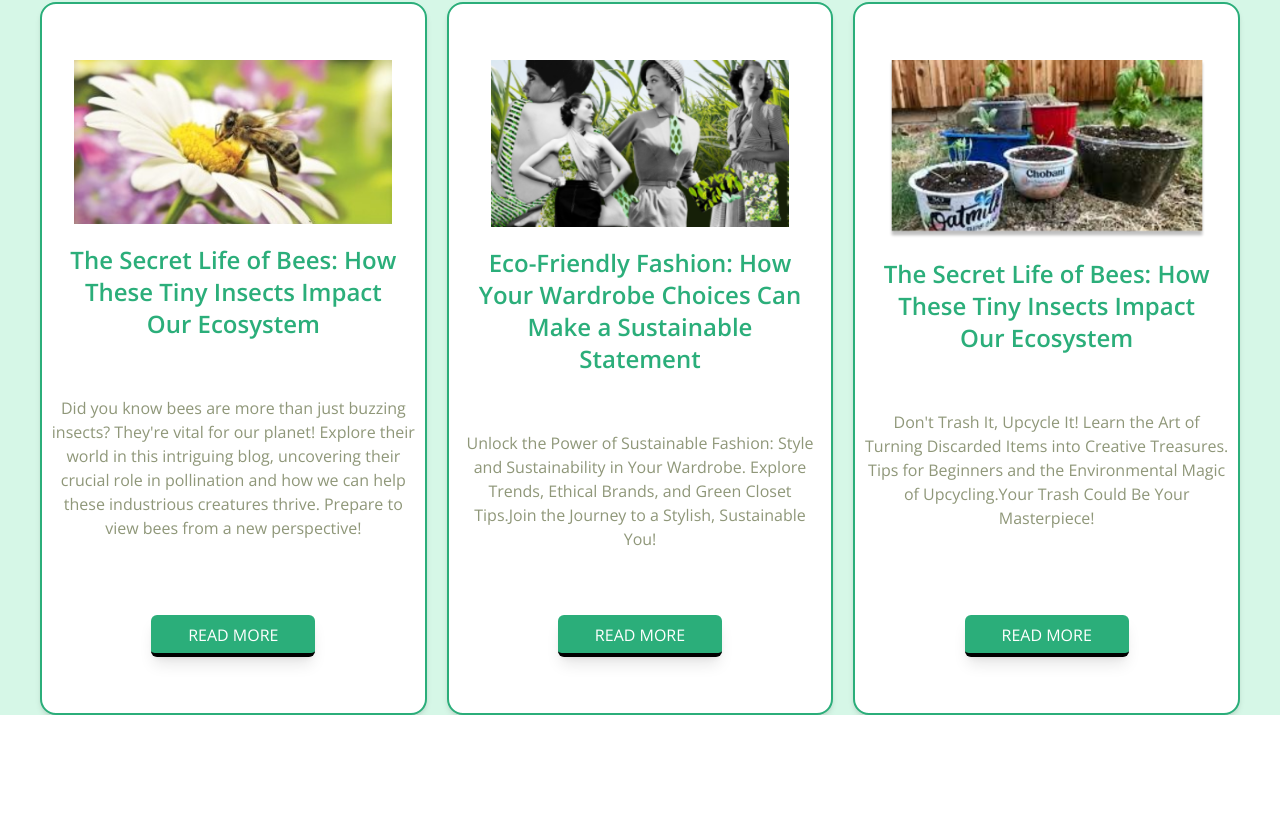
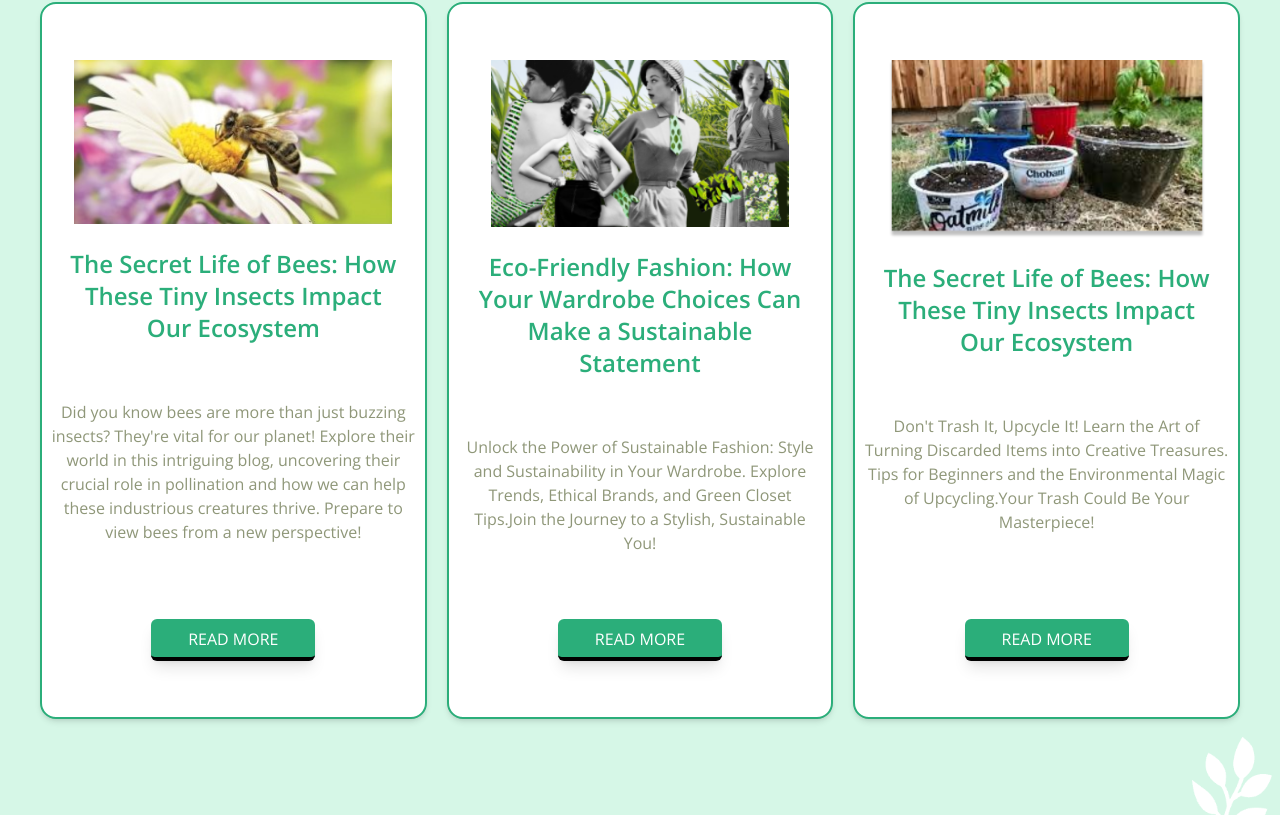
Before and after one commit to abdullahalrakib727/eco-life-web-app, a React (Vite) app: page / in a window 1280 px wide. Shown: the part 3434-4249 px from the top of the page. Before the commit the page ends 4149 px from the top, so only its background shows below. Built offline with nearby package versions, Linux system fonts and the light colour scheme.

Commit message:
fixed margin paddings

```diff
--- a/src/components/Home/Blogs/OurBlogs.tsx
+++ b/src/components/Home/Blogs/OurBlogs.tsx
@@ -5,7 +5,7 @@ import Button from "../../Button/Button";
 
 const OurBlogs: FC = (): JSX.Element => {
   return (
-    <section className="bg-[#D6F7E7] relative">
+    <section className="bg-[#D6F7E7] relative pb-24">
       <div className="absolute md:left-10 top-10">
         <img
           className="max-w-[50px] md:max-w-[95px]"
@@ -20,28 +20,38 @@ const OurBlogs: FC = (): JSX.Element => {
           alt=""
         />
       </div>
-      <div className="pt-14 ">
+      <div className="pt-14">
         <Header title="Our Blogs" />
       </div>
       <div>
         <div className="mt-12 px-10 grid grid-cols-1 lg:grid-cols-3 gap-5">
           {Blogs.map((blog) => (
-            <div className="bg-white rounded-2xl border-2 shadow-md border-primary-color flex flex-col items-center" key={blog.id}>
+            <div
+              className="bg-white rounded-2xl border-2 shadow-md border-primary-color flex flex-col items-center"
+              key={blog.id}
+            >
               <img
                 src={blog.image}
                 alt=""
                 className="px-2 lg:max-w-[334px] lg:max-h-[184px] mt-14"
               />
               <div className="mb-16">
-              <h1 className="mt-5 text-center text-primary-color font-semibold text-xl md:text-2xl px-5">{blog.title}</h1>
-              <p className="px-2 mt-14 text-secondary-color text-center text-sm md:text-base">{blog.description}</p>
+                <h1 className="mt-6 text-center text-primary-color font-semibold text-xl md:text-2xl px-5">
+                  {blog.title}
+                </h1>
+                <p className="px-2 mt-14 text-secondary-color text-center text-sm md:text-base">
+                  {blog.description}
+                </p>
               </div>
               <div className="mt-auto mb-14 ">
-                <Button value="READ MORE"/>
+                <Button value="READ MORE" />
               </div>
             </div>
           ))}
         </div>
+      </div>
+      <div className="absolute right-2 -bottom-8">
+        <img src="/leaf-white.png" className="max-w-[80px]" alt="" />
       </div>
     </section>
   );
--- a/src/pages/Home/Home.tsx
+++ b/src/pages/Home/Home.tsx
@@ -18,6 +18,7 @@ const Home: FC = (): JSX.Element => {
 
       <OurBlogs />
 
+
     </main>
   );
 };
```
Also changed, not shown: public/leaf-white.png (added).
